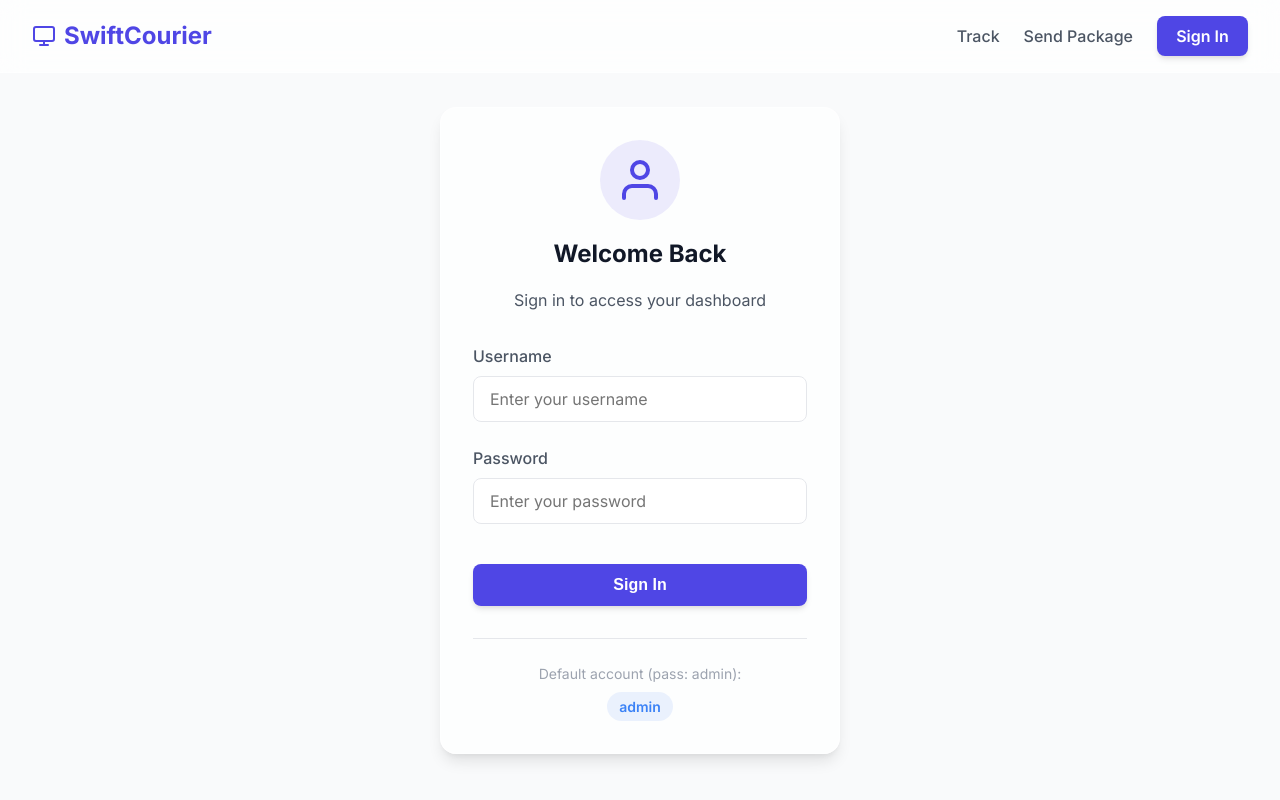
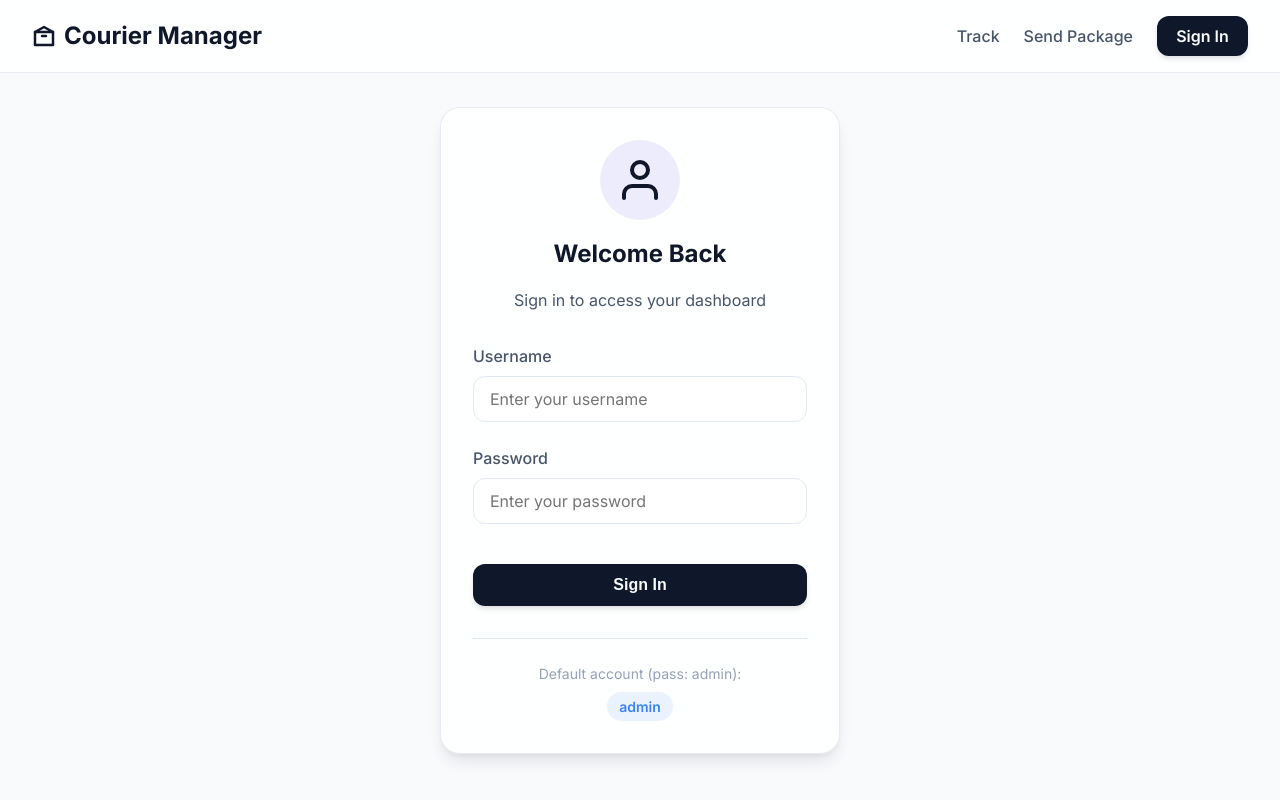
Before and after one commit to TomaszSkrzyp/courier-manager, a SvelteKit app in the folder courier-frontend/: page /login in a window 1280 px wide. Built offline with nearby package versions, Linux system fonts and the light colour scheme.

Commit message:
feat: major UI overhaul

```diff
--- a/courier-frontend/src/app.css
+++ b/courier-frontend/src/app.css
@@ -1,61 +1,62 @@
 @import url('https://fonts.googleapis.com/css2?family=Inter:wght@300;400;500;600;700&display=swap');
 
 :root {
-  /* Color Palette */
-  --primary: #4F46E5;
-  --primary-hover: #4338CA;
-  --secondary: #10B981;
-  --secondary-hover: #059669;
+  /* Color Palette - Monochrome & Accent (Deep Black/Slate + Vibrant Blue) */
+  --primary: #0F172A;
+  --primary-hover: #1E293B;
+  --secondary: #0EA5E9;
+  --secondary-hover: #0284C7;
   --danger: #EF4444;
   --danger-hover: #DC2626;
   --warning: #F59E0B;
   --info: #3B82F6;
 
   /* Backgrounds */
-  --bg-color: #F9FAFB;
+  --bg-color: #F8FAFC;
   --surface-color: #FFFFFF;
-  --text-primary: #111827;
-  --text-secondary: #4B5563;
-  --text-tertiary: #9CA3AF;
+  --text-primary: #0F172A;
+  --text-secondary: #475569;
+  --text-tertiary: #94A3B8;
 
   /* Borders & Shadows */
-  --border-color: #E5E7EB;
+  --border-color: #E2E8F0;
   --shadow-sm: 0 1px 2px 0 rgba(0, 0, 0, 0.05);
-  --shadow-md: 0 4px 6px -1px rgba(0, 0, 0, 0.1), 0 2px 4px -1px rgba(0, 0, 0, 0.06);
-  --shadow-lg: 0 10px 15px -3px rgba(0, 0, 0, 0.1), 0 4px 6px -2px rgba(0, 0, 0, 0.05);
-  --shadow-xl: 0 20px 25px -5px rgba(0, 0, 0, 0.1), 0 10px 10px -5px rgba(0, 0, 0, 0.04);
+  --shadow-md: 0 4px 6px -1px rgba(15, 23, 42, 0.1), 0 2px 4px -1px rgba(15, 23, 42, 0.06);
+  --shadow-lg: 0 10px 15px -3px rgba(15, 23, 42, 0.1), 0 4px 6px -2px rgba(15, 23, 42, 0.05);
 
   /* Glassmorphism */
-  --glass-bg: rgba(255, 255, 255, 0.7);
-  --glass-border: rgba(255, 255, 255, 0.5);
+  --glass-bg: rgba(255, 255, 255, 0.85);
+  --glass-border: rgba(226, 232, 240, 0.8);
 
   /* Typography */
   --font-family: 'Inter', sans-serif;
 
-  /* Transitions */
-  --transition-fast: 0.15s ease-in-out;
-  --transition-normal: 0.3s ease-in-out;
-
   /* Radii */
-  --radius-sm: 0.375rem;
-  --radius-md: 0.5rem;
-  --radius-lg: 1rem;
+  --radius-sm: 0.5rem;
+  --radius-md: 0.75rem;
+  --radius-lg: 1.25rem;
   --radius-full: 9999px;
 }
 
 @media (prefers-color-scheme: dark) {
   :root {
-    --bg-color: #111827;
-    --surface-color: #1F2937;
-    --text-primary: #F9FAFB;
-    --text-secondary: #D1D5DB;
-    --text-tertiary: #6B7280;
-    --border-color: #374151;
-    --glass-bg: rgba(31, 41, 55, 0.7);
-    --glass-border: rgba(55, 65, 81, 0.5);
-    --shadow-sm: 0 1px 2px 0 rgba(0, 0, 0, 0.5);
-    --shadow-md: 0 4px 6px -1px rgba(0, 0, 0, 0.5);
-    --shadow-lg: 0 10px 15px -3px rgba(0, 0, 0, 0.5);
+    --primary: #FFFFFF;
+    --primary-hover: #F1F5F9;
+    --bg-color: #020617;
+    --surface-color: #0F172A;
+    --text-primary: #F8FAFC;
+    --text-secondary: #94A3B8;
+    --text-tertiary: #64748B;
+    --border-color: #1E293B;
+    --glass-bg: rgba(15, 23, 42, 0.85);
+    --glass-border: rgba(30, 41, 59, 0.8);
+    --shadow-sm: 0 1px 2px 0 rgba(0, 0, 0, 0.6);
+    --shadow-md: 0 4px 6px -1px rgba(0, 0, 0, 0.6);
+    --shadow-lg: 0 10px 15px -3px rgba(0, 0, 0, 0.6);
+  }
+
+  .btn-primary {
+    color: #020617 !important; /* Force dark text on white button in dark mode */
   }
 }
 
@@ -127,7 +128,7 @@ h1, h2, h3, h4, h5, h6 {
 
 .btn-primary {
   background-color: var(--primary);
-  color: white;
+  color: var(--bg-color);
   box-shadow: var(--shadow-md);
 }
 
@@ -135,6 +136,7 @@ h1, h2, h3, h4, h5, h6 {
   background-color: var(--primary-hover);
   box-shadow: var(--shadow-lg);
   transform: translateY(-1px);
+  filter: brightness(1.2);
 }
 
 .btn-secondary {
@@ -166,7 +168,7 @@ h1, h2, h3, h4, h5, h6 {
 
 .btn-outline:hover {
   background-color: var(--primary);
-  color: white;
+  color: var(--bg-color);
 }
 
 .input-field {
@@ -331,3 +333,32 @@ main {
   letter-spacing: 0.05em;
   font-weight: 600;
 }
+
+/* Responsive Utilities & Tables */
+.table-responsive {
+  width: 100%;
+  overflow-x: auto;
+  -webkit-overflow-scrolling: touch;
+}
+
+.data-table {
+  width: 100%;
+  border-collapse: collapse;
+  min-width: 800px; /* Force scroll on smaller screens */
+}
+
+.grid-responsive {
+  display: grid;
+  grid-template-columns: repeat(auto-fit, minmax(300px, 1fr));
+  gap: 1.5rem;
+}
+
+@media (max-width: 768px) {
+  main {
+    padding: 1rem;
+  }
+
+  .glass-panel {
+    padding: 1.25rem;
+  }
+}
--- a/courier-frontend/src/routes/+layout.svelte
+++ b/courier-frontend/src/routes/+layout.svelte
@@ -26,12 +26,12 @@
 <div class="app-container">
 	<nav class="navbar">
 		<a href="/" class="navbar-brand">
-			<svg width="24" height="24" viewBox="0 0 24 24" fill="none" stroke="currentColor" stroke-width="2" stroke-linecap="round" stroke-linejoin="round">
-				<rect x="2" y="3" width="20" height="14" rx="2" ry="2"></rect>
-				<line x1="8" y1="21" x2="16" y2="21"></line>
-				<line x1="12" y1="17" x2="12" y2="21"></line>
+			<svg width="24" height="24" viewBox="0 0 24 24" fill="none" stroke="currentColor" stroke-width="2.5" stroke-linecap="round" stroke-linejoin="round">
+				<path d="M21 8V21H3V8"></path>
+				<path d="M21 8H3L12 3L21 8Z"></path>
+				<path d="M10 12H14"></path>
 			</svg>
-			SwiftCourier
+			Courier Manager
 		</a>
 
 		<div class="navbar-nav">
--- a/courier-frontend/src/routes/+page.svelte
+++ b/courier-frontend/src/routes/+page.svelte
@@ -56,7 +56,7 @@
 
 <div class="tracking-hero">
     <div class="hero-content animate-fade-in">
-        <h1 style="font-size: 3rem; margin-bottom: 0.5rem; background: linear-gradient(to right, var(--primary), var(--secondary)); -webkit-background-clip: text; color: transparent;">
+        <h1 style="font-size: 3rem; margin-bottom: 0.5rem; color: var(--primary);">
             Track Your Package
         </h1>
         <p style="font-size: 1.2rem; color: var(--text-secondary); margin-bottom: 2.5rem;">
--- a/courier-frontend/src/routes/dashboard/courier/+page.svelte
+++ b/courier-frontend/src/routes/dashboard/courier/+page.svelte
@@ -265,7 +265,7 @@
                                     Pick Up Package
                                 </button>
                             {:else if pkg.status === 'IN_TRANSIT'}
-                                <button class="btn btn-secondary" style="background-color: var(--primary); color: white;" onclick={() => handleAdvance(pkg)}>
+                                <button class="btn btn-secondary" style="background-color: var(--primary); color: var(--bg-color);" onclick={() => handleAdvance(pkg)}>
                                     <svg width="18" height="18" viewBox="0 0 24 24" fill="none" stroke="currentColor" stroke-width="2">
                                         <path d="M3 9l9-7 9 7v11a2 2 0 0 1-2 2H5a2 2 0 0 1-2-2z"></path>
                                         <polyline points="9 22 9 12 15 12 15 22"></polyline>
--- a/courier-frontend/src/routes/sendPackage/+page.svelte
+++ b/courier-frontend/src/routes/sendPackage/+page.svelte
@@ -145,7 +145,7 @@
 
                 <div class="input-group">
                     <label>Phone Number</label>
-                    <input bind:value={form.phoneNumber} type="tel" placeholder="+48 000 000 000" pattern="^(\+?\d[\d\s]\{7,14\})$" title="Phone number must contain only digits and optional '+' prefix" class="input-field" required />
+                    <input bind:value={form.phoneNumber} type="tel" placeholder="+48 000 000 000" pattern="^(\+?\d[\d\s]{7,14})$" title="Phone number must contain only digits and optional '+' prefix" class="input-field" required />
                 </div>
 
                 <div class="grid-2">
@@ -342,7 +342,7 @@
         height: 32px;
         border-radius: 50%;
         background: var(--primary);
-        color: white;
+        color: var(--bg-color);
         font-size: 1rem;
         font-weight: 700;
     }
```
Also changed, not shown: courier-frontend/src/routes/dashboard/+layout.svelte (+8 -2 lines), courier-frontend/src/routes/dashboard/admin/+page.svelte (+23 -14 lines), courier-frontend/src/routes/dashboard/worker/+page.svelte (+16 -7 lines).
